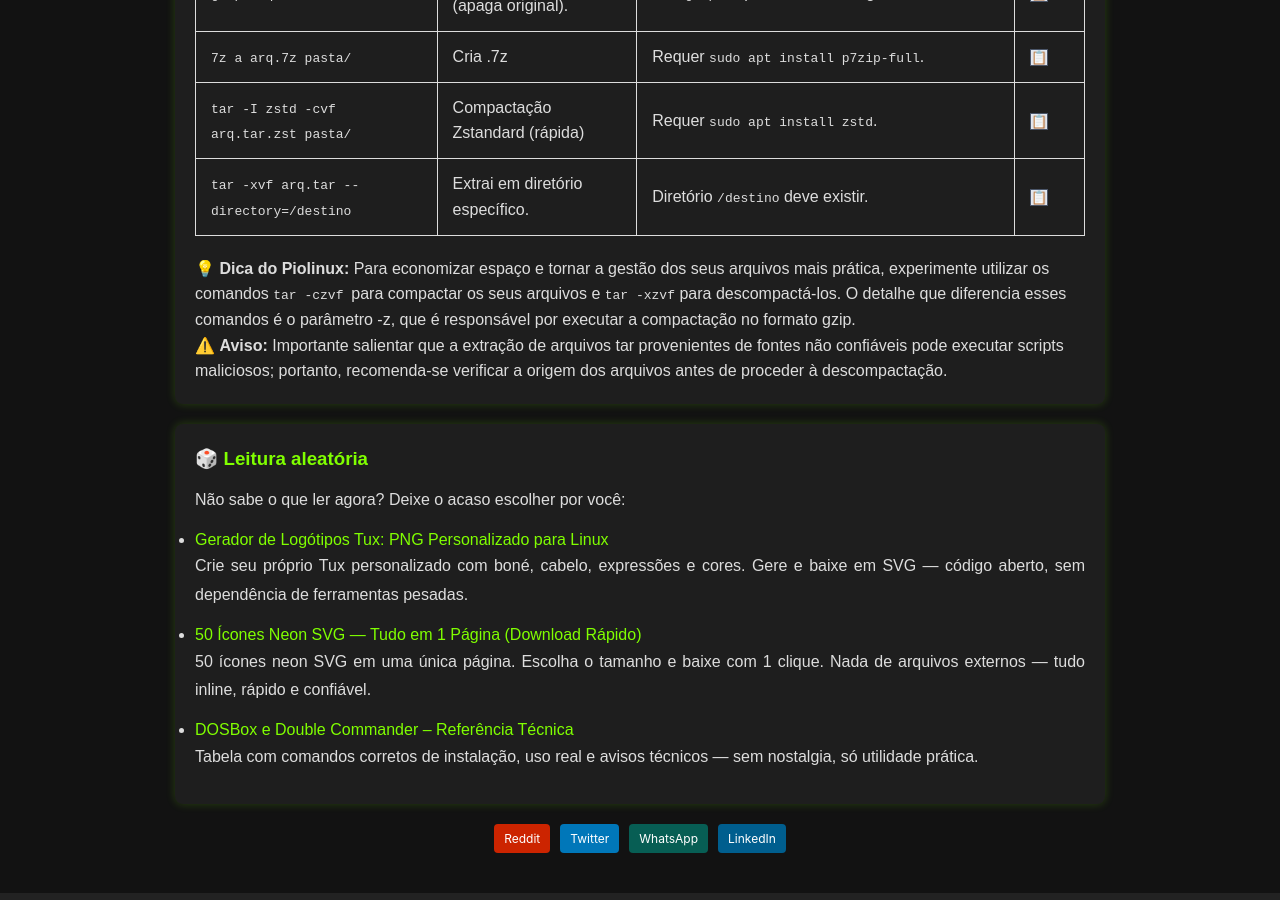
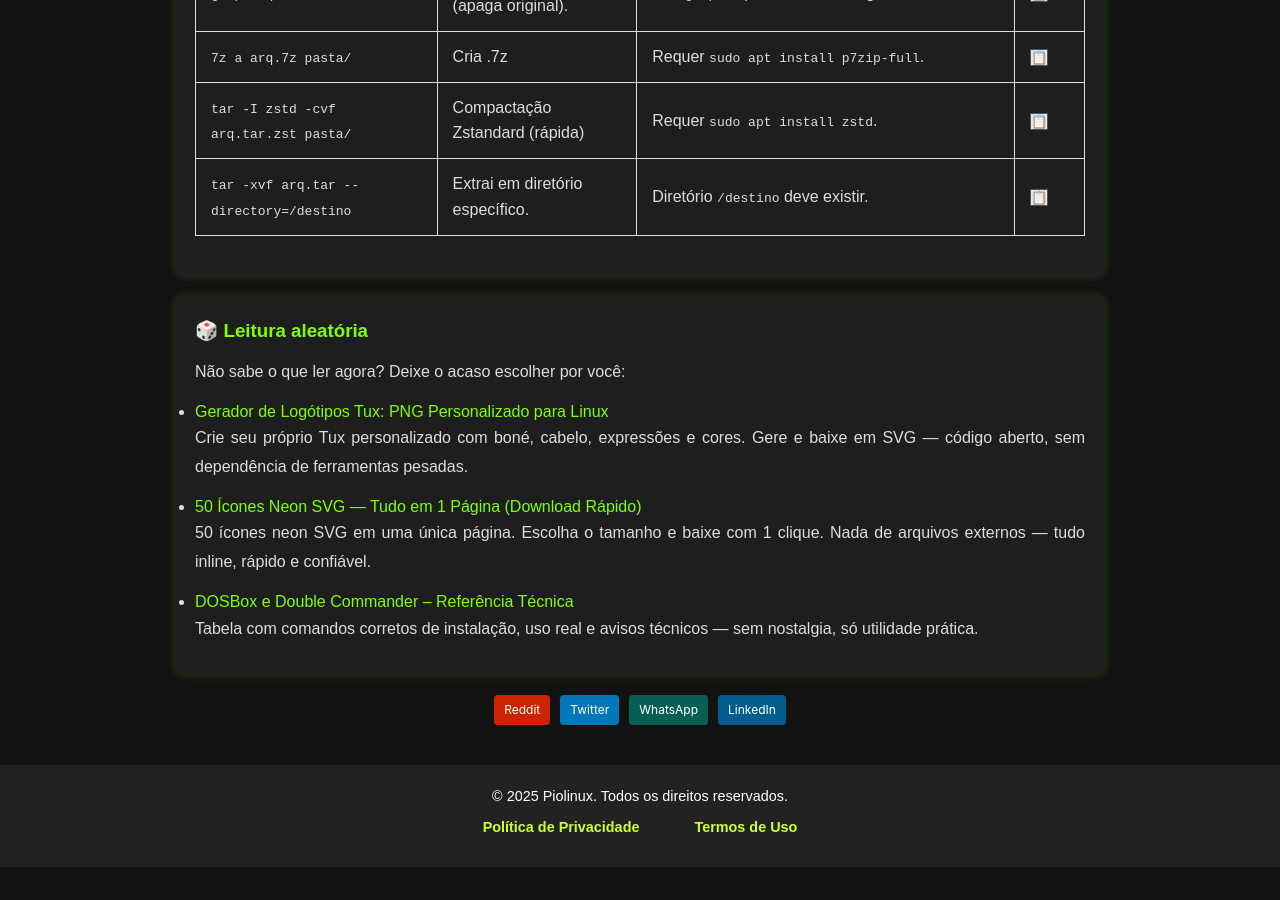
Before and after one commit to Piolinux/piolinux-site, a Jekyll site: the page built from _pages/_comandos/compactacao-e-arquivamento.md, in a window 1280 px wide and 900 px high, scrolled down 600 px. Built offline with Jekyll 4.4.1, drawn with Linux system fonts in a browser that asks for light colours; after the commit the page ends 1467 px from its top, so only the background shows below that.

Commit message:
Update compactacao-e-arquivamento.md

```diff
--- a/_pages/_comandos/compactacao-e-arquivamento.md
+++ b/_pages/_comandos/compactacao-e-arquivamento.md
@@ -81,14 +81,6 @@ function filtrarLinhas(termo) {
 </div>
 
 
-<div class="dica-final">
-  💡 <strong>Dica do Piolinux:</strong> Para economizar espaço e tornar
-  a gestão dos seus arquivos mais prática, experimente utilizar os
-  comandos <code> tar -czvf </code> para compactar os seus arquivos e <code>tar
-  -xzvf</code> para descompactá-los. O detalhe que diferencia esses comandos é o parâmetro -z, que é responsável por executar a compactação no formato gzip.
-</div>
-<div class="aviso-final">
-  ⚠️ <strong>Aviso:</strong> Importante salientar que a extração de arquivos tar provenientes de fontes não confiáveis pode executar scripts maliciosos; portanto, recomenda‑se verificar a origem dos arquivos antes de proceder à descompactação.</div>
 
 
 
```
